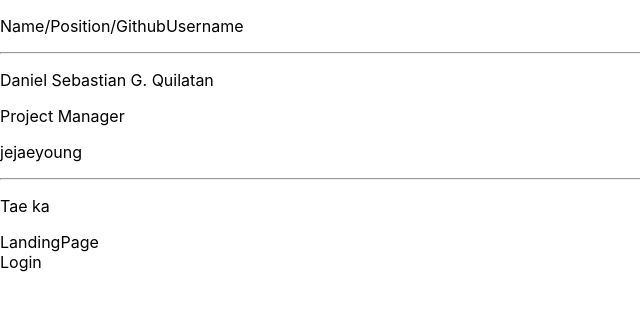
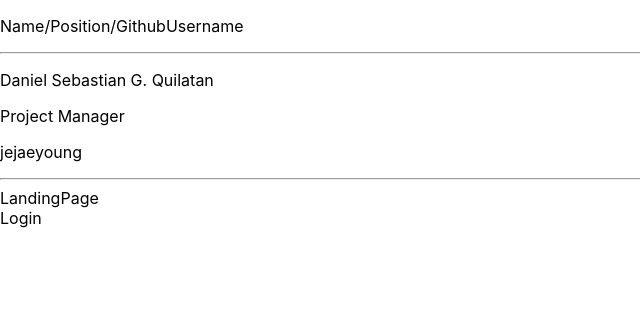
Before and after one commit to jejaeyoung/medical-appointment, a React (Create React App) app: page / in a window 1280 px wide. Shown: the top 310 px of the page, without its empty margins (0-640 px from the left). Built offline with nearby package versions, Linux system fonts and the light colour scheme.

Commit message:
Last Edit

```diff
--- a/src/App.js
+++ b/src/App.js
@@ -14,7 +14,6 @@ function App() {
       <p>jejaeyoung</p>
 
       <hr/>
-    <p>Tae ka</p>
     <LandingPage/>
     <Login/>
     </>
```
